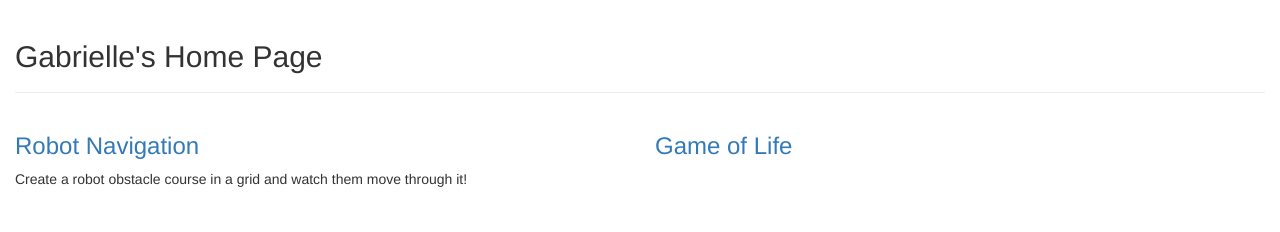
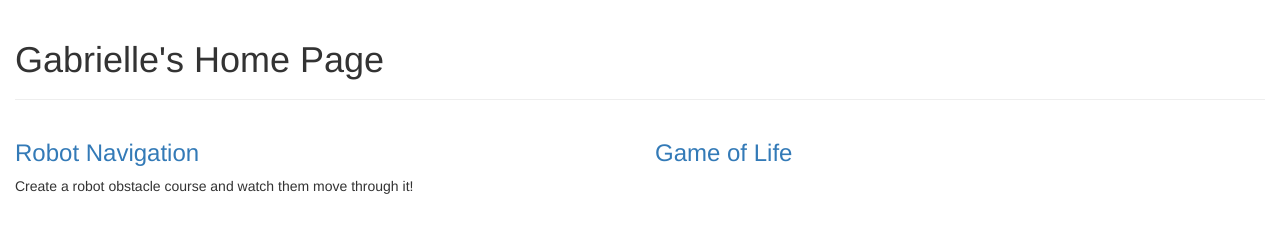
Before and after one commit to gabriellesc/gabriellesc.github.io, a plain HTML site: page index.html in a window 1280 px wide. Drawn offline with nearby package versions, Linux system fonts and the light colour scheme.

Commit message:
Update index.html

```diff
--- a/index.html
+++ b/index.html
@@ -15,12 +15,12 @@
   <body>
     <!-- full-width content container, spanning entire viewport -->
     <main class="container-fluid">
-     <div class="page-header"><h2>Gabrielle's Home Page</h2></div>
+     <div class="page-header"><h1>Gabrielle's Home Page</h1></div>
 
       <div class="row" id="mainrow">
           <div class="col-lg-6">
             <h3><a href="robotGrid/index.html">Robot Navigation</a></h3>
-            <p>Create a robot obstacle course in a grid and watch them move through it!</p>
+            <p>Create a robot obstacle course and watch them move through it!</p>
           </div>
           <div class="col-lg-6">
             <h3><a href="GOL/index.html">Game of Life</a></h3>
```
